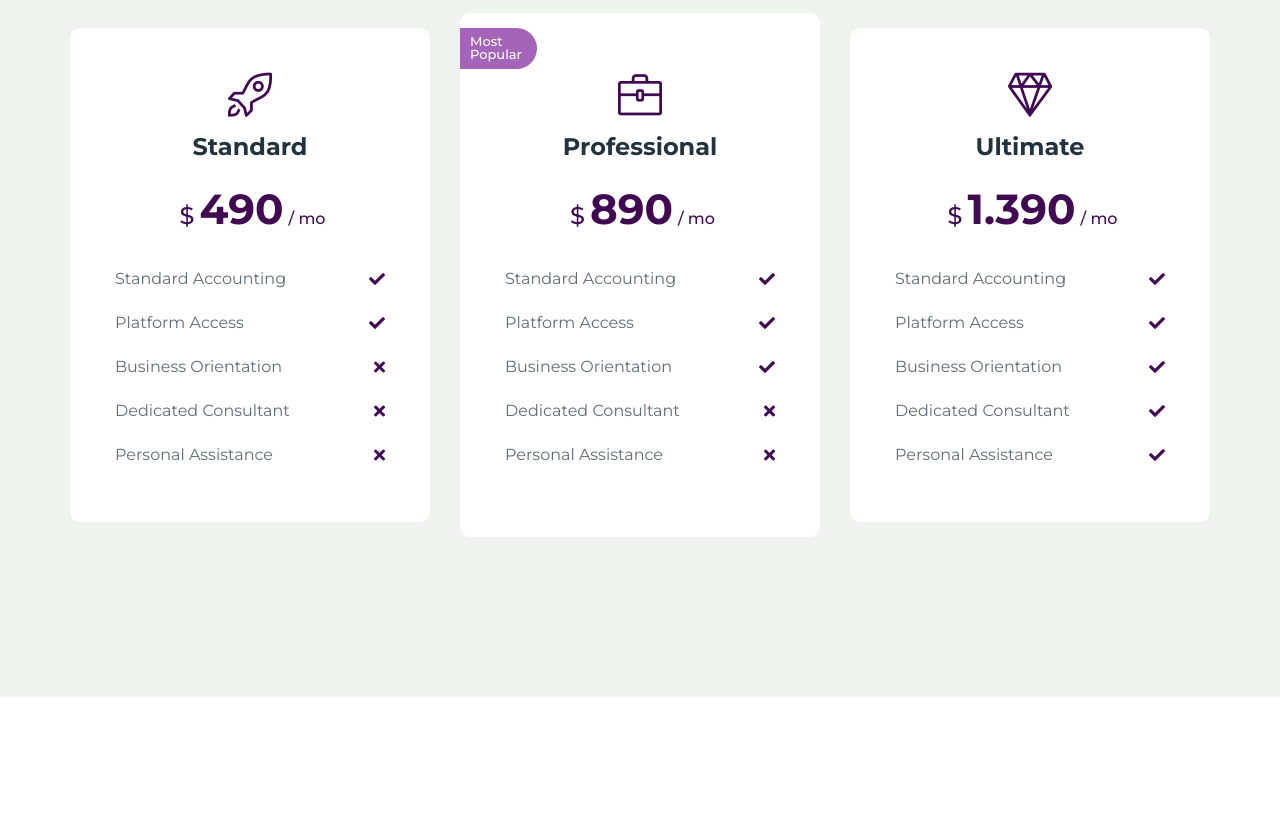
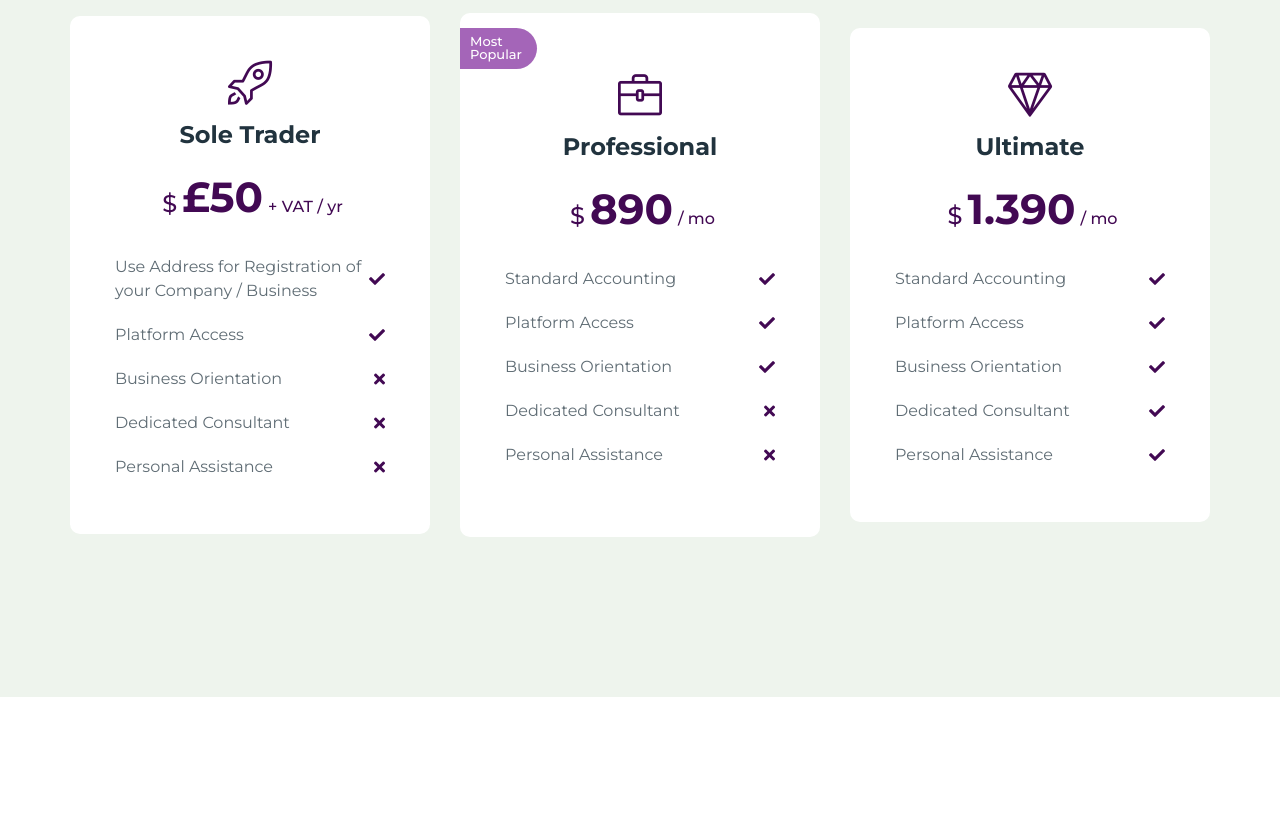
Before and after one commit to m-adyan/project01, a plain HTML site: page index.html in a window 1280 px wide. Shown: the part 3800-4624 px from the top of the page. Drawn offline with Linux system fonts and the light colour scheme.

Commit message:
Update index.html

```diff
--- a/index.html
+++ b/index.html
@@ -500,13 +500,13 @@
                         <div data-aos="fade-up"  class="card">
                             <a href="#" class="choose-plan"><i class="btn-icon pulse fas fas fa-arrow-right"></i></a>
                             <i class="icon icon-rocket"></i>
-                            <h4>Standard</h4>
+                            <h4>Sole Trader</h4>
                             <span class="price">
-                                <i>$</i>490<span class="plan"> / mo</span>
+                                <i>$</i>£50<span class="plan"> + VAT / yr</span>
                             </span>
                             <ul class="list-group list-group-flush">
                                 <li class="list-group-item d-flex justify-content-between align-items-center text-left">
-                                    <span>Standard Accounting</span>
+                                    <span>Use Address for Registration of your Company / Business</span>
                                     <i class="icon-min m-0 fas fa-check text-right"></i>
                                 </li>
                                 <li class="list-group-item d-flex justify-content-between align-items-center text-left">
```
